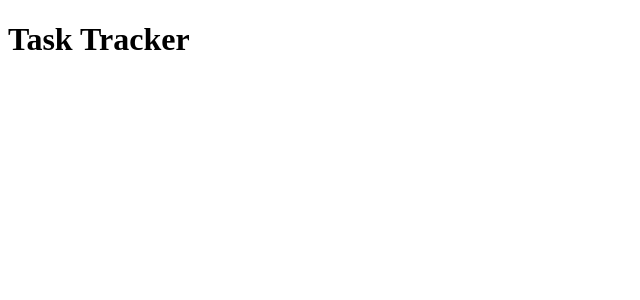
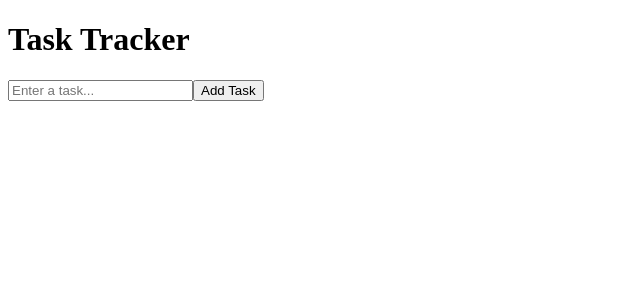
Before and after one commit to Tracy-Boateng/to-do, a React (Create React App) app: page / in a window 1280 px wide. Shown: the top 300 px of the page, without its empty margins (0-640 px from the left). Built offline with nearby package versions, Linux system fonts and the light colour scheme.

Commit message:
header / tasktracker

```diff
--- a/src/App.js
+++ b/src/App.js
@@ -1,3 +1,4 @@
+import TaskForm from "./components/TaskForm";
 import { useReducer, useEffect } from "react";
 
 const STORAGE_KEY = "myTasks";
@@ -95,9 +96,14 @@ function App() {
   }, [state.tasks]);
 
   return (
-    <div>
-      <h1>Task Tracker</h1>
-    </div>
+  <div>
+    <h1>Task Tracker</h1>
+
+      <TaskForm
+        inputValue={state.inputValue}
+        dispatch={dispatch}
+    />
+  </div>
   );
 }
 
```
